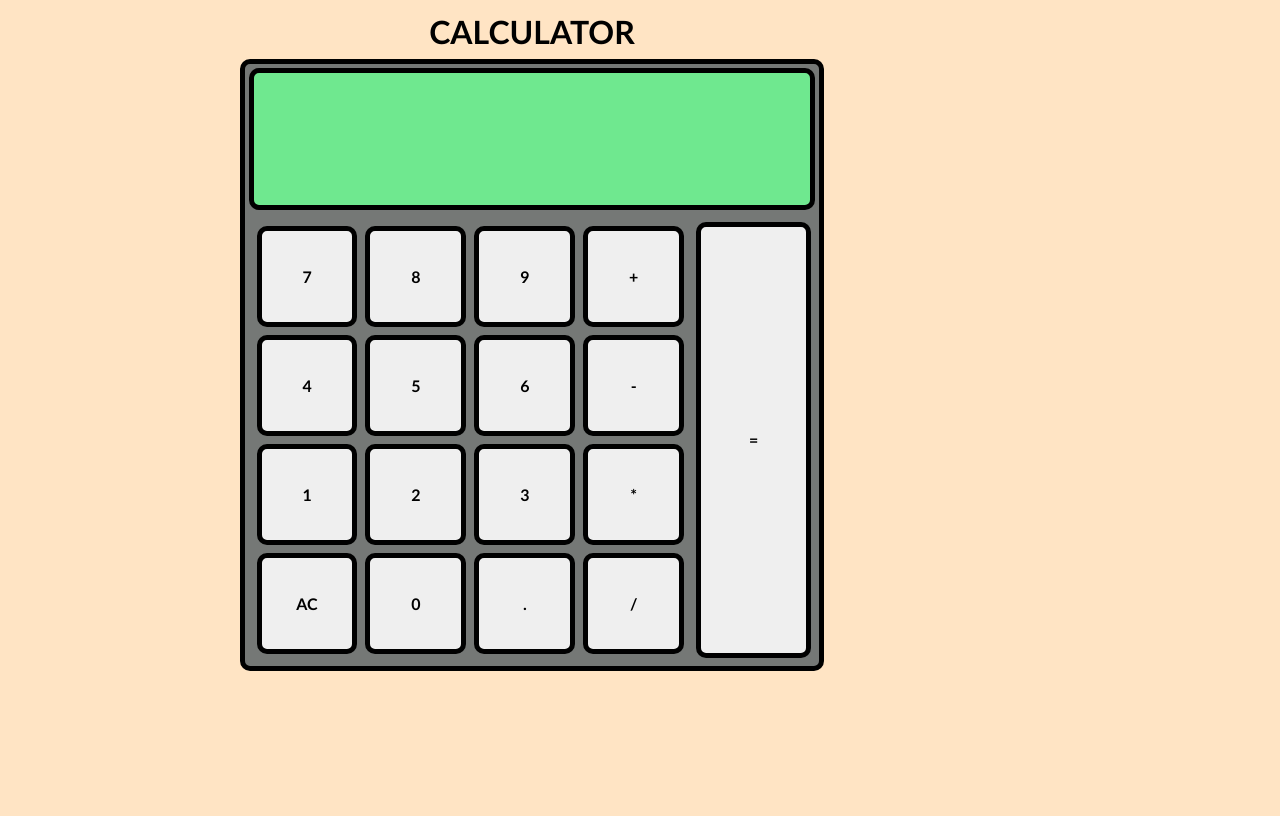
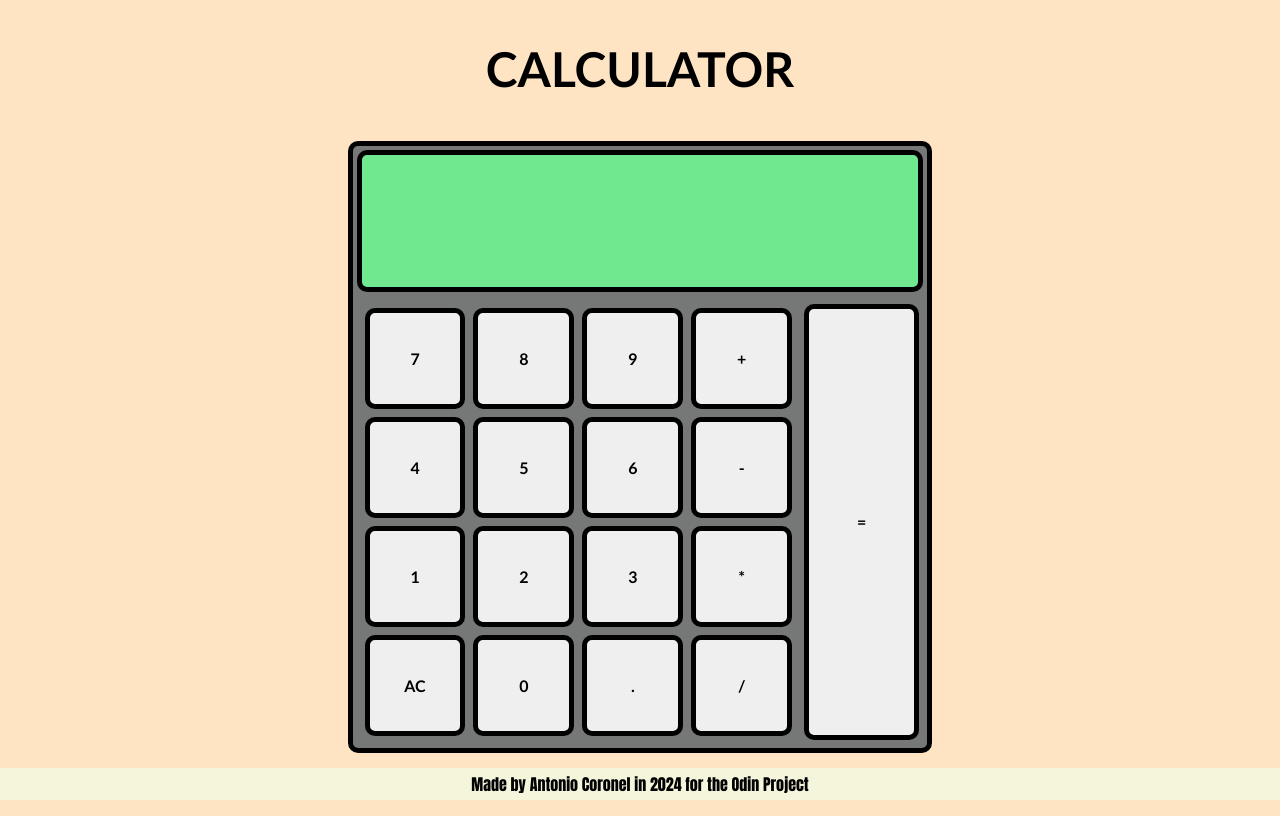
Before and after one commit to antoncoronel/calculator, a plain HTML site: page index.html in a window 1280 px wide. Drawn offline with Linux system fonts and the light colour scheme; a web font is replaced by a local one.

Commit message:
Added additional design

```diff
--- a/app.js
+++ b/app.js
@@ -23,6 +23,9 @@ function operate(a, b, op){
         case '*':
             return multiply(a,b);
         case '/':
+            if(b === 0){
+                return 'error'
+            }
             return divide(a,b);
     }
 };
@@ -56,6 +59,9 @@ const clearButton = document.querySelector("#clear");
 numButton.forEach(button => {
     button.addEventListener('click', (e) => {
         const value = e.target.textContent;
+        if(appendStr.length > 36){
+            return;
+        }
         appendStr += value;
         displayCalcNum();
     })
@@ -65,7 +71,7 @@ operatorButton.forEach(button => {
     button.addEventListener('click', (e) => {
         const operator = e.target.textContent;
         console.log('operator clicked');
-        if(previousDisplay.innerHTML == ""){ //before operator has been pressed
+        if(previousDisplay.innerHTML === ""){ //before operator has been pressed
             previousDisplay.innerHTML = appendStr;
             operatorDisplay.innerHTML = operator;
             appendStr = "";
@@ -87,6 +93,10 @@ equalsButton.addEventListener('click', () => {
     if (previousDisplay.innerHTML != "" && currentDisplay.innerHTML != "" && operatorDisplay != ""){
         const ans = operate(parseFloat(previousDisplay.innerHTML), parseFloat(currentDisplay.innerHTML), operatorDisplay.innerHTML);
         displayCalcClear();
+        if(ans === 'error'){
+            currentDisplay.innerHTML = "THE UNIVERSE HAS BROKE";
+            return;
+        }
         currentDisplay.innerHTML = ans;
         appendStr = ans;
     }
--- a/index.html
+++ b/index.html
@@ -41,6 +41,9 @@
             <button class = 'equals'>=</button>
         </div>
     </div>
+    <footer>
+        <p>Made by Antonio Coronel in 2024 for the Odin Project</p>
+    </footer>
     <script src="app.js"></script>
 </body>
 </html>
--- a/style.css
+++ b/style.css
@@ -5,14 +5,16 @@
     font-family:'Trebuchet MS', 'Lucida Sans Unicode', 'Lucida Grande', 'Lucida Sans', Arial, sans-serif;
 }
 
+h1 {
+    margin-top: 2rem;
+    margin-bottom: 2.5rem;
+    font-size: 3rem;
+}
+
 body {
-    margin-right: 5rem;
-    margin-left: 5rem;
     display: flex;
     flex-direction: column;
     align-items: center;
-    width: 70vw;
-    height: 100vh;
     background-color:bisque;
 }
 .container {
@@ -89,3 +91,18 @@ body {
     min-height: 2rem;
     font-family: "Kode Mono", monospace;
 }
+
+footer {
+    position: absolute;
+    bottom: 0;
+    padding: 10 0;
+    width: 100%;
+    text-align: center;
+    background-color: beige;
+    margin: 0;
+}
+
+p{
+    font-family:Impact, Haettenschweiler, 'Arial Narrow Bold', sans-serif;
+    font-weight: bolder;
+}
```
